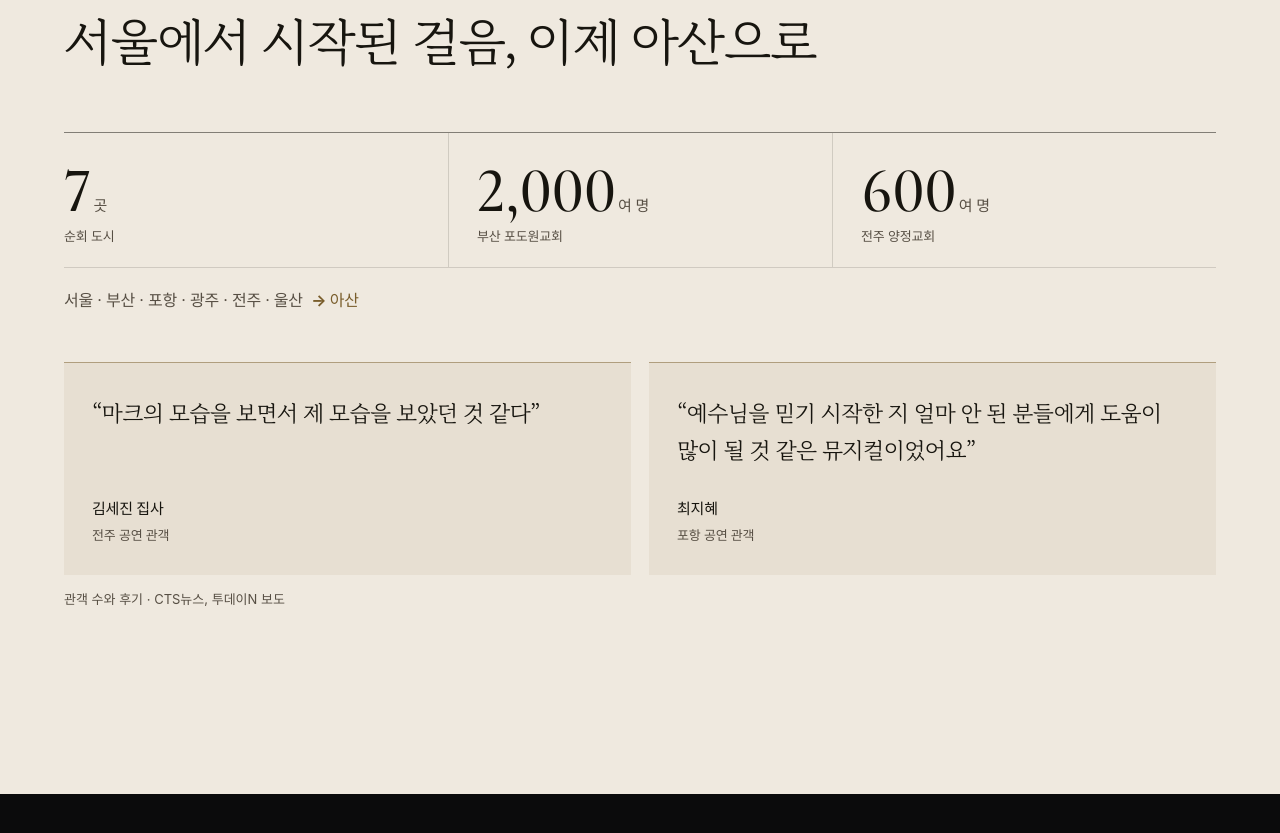
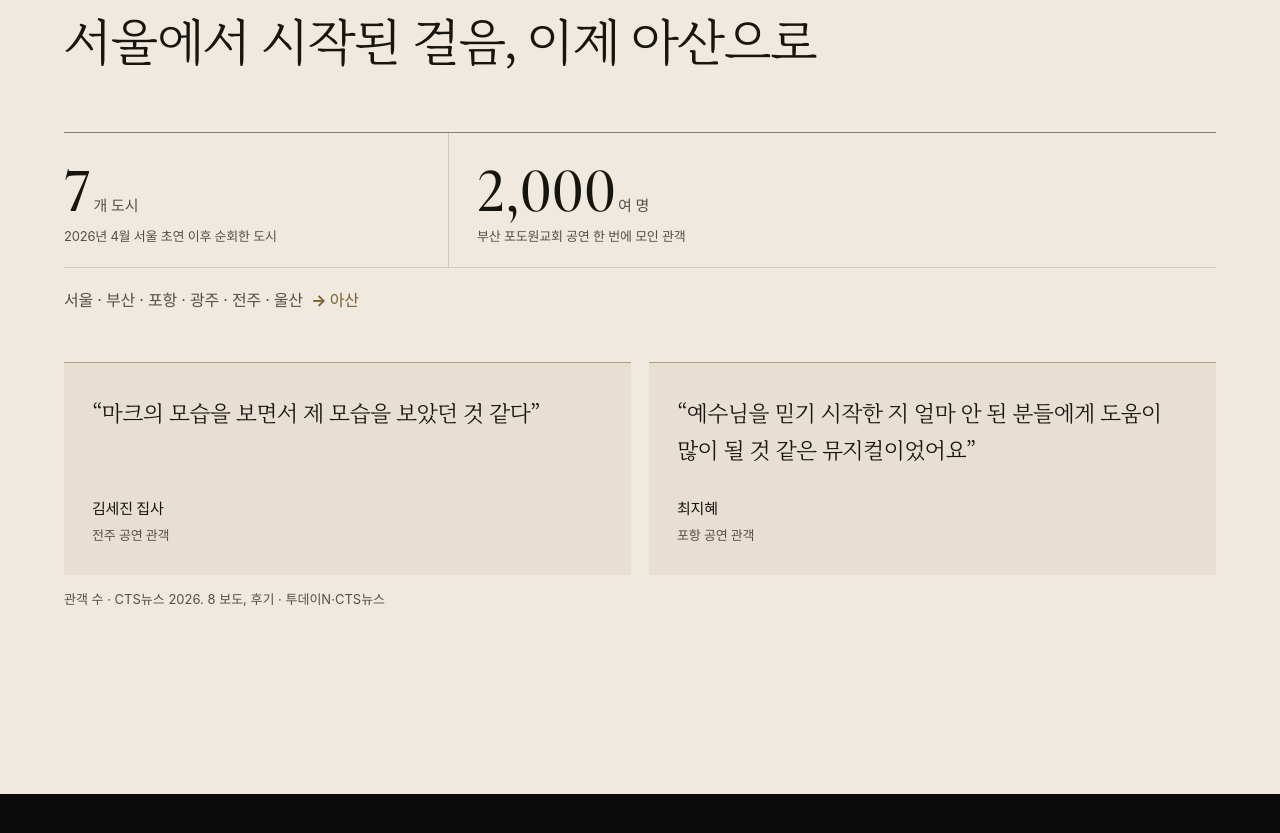
Before and after one commit to bakcine1-boop/mark-asan, a plain HTML site: page index.html in a window 1280 px wide. Shown: the part 4260-5093 px from the top of the page. Drawn offline with nearby package versions, Linux system fonts and the light colour scheme; a web font is replaced by a local one.

Commit message:
순회 숫자 문구를 뜻이 분명하게

```diff
--- a/index.html
+++ b/index.html
@@ -235,10 +235,9 @@
     <div class="wrap">
       <p class="kicker"><span>03</span>순회</p>
       <h2 class="h2" id="proof-title" data-reveal><span class="nb">서울에서 시작된 걸음,</span> <span class="nb">이제 아산으로</span></h2>
-      <dl class="stats" data-reveal-list>
-        <div><dt>순회 도시</dt><dd><b>7</b>곳</dd></div>
-        <div><dt>부산 포도원교회</dt><dd><b>2,000</b>여 명</dd></div>
-        <div><dt>전주 양정교회</dt><dd><b>600</b>여 명</dd></div>
+      <dl class="stats stats--2" data-reveal-list>
+        <div><dt>2026년 4월 서울 초연 이후 순회한 도시</dt><dd><b>7</b>개 도시</dd></div>
+        <div><dt>부산 포도원교회 공연 한 번에 모인 관객</dt><dd><b>2,000</b>여 명</dd></div>
       </dl>
       <p class="cities" data-reveal>서울 · 부산 · 포항 · 광주 · 전주 · 울산 <b>→ 아산</b></p>
       <div class="voices__list" data-voices tabindex="0" aria-label="관객 후기">
@@ -251,7 +250,7 @@
           <figcaption>최지혜<span>포항 공연 관객</span></figcaption>
         </figure>
       </div>
-      <p class="caption">관객 수와 후기 · CTS뉴스, 투데이N 보도</p>
+      <p class="caption">관객 수 · CTS뉴스 2026. 8 보도, 후기 · 투데이N·CTS뉴스</p>
     </div>
   </section>
 
```
